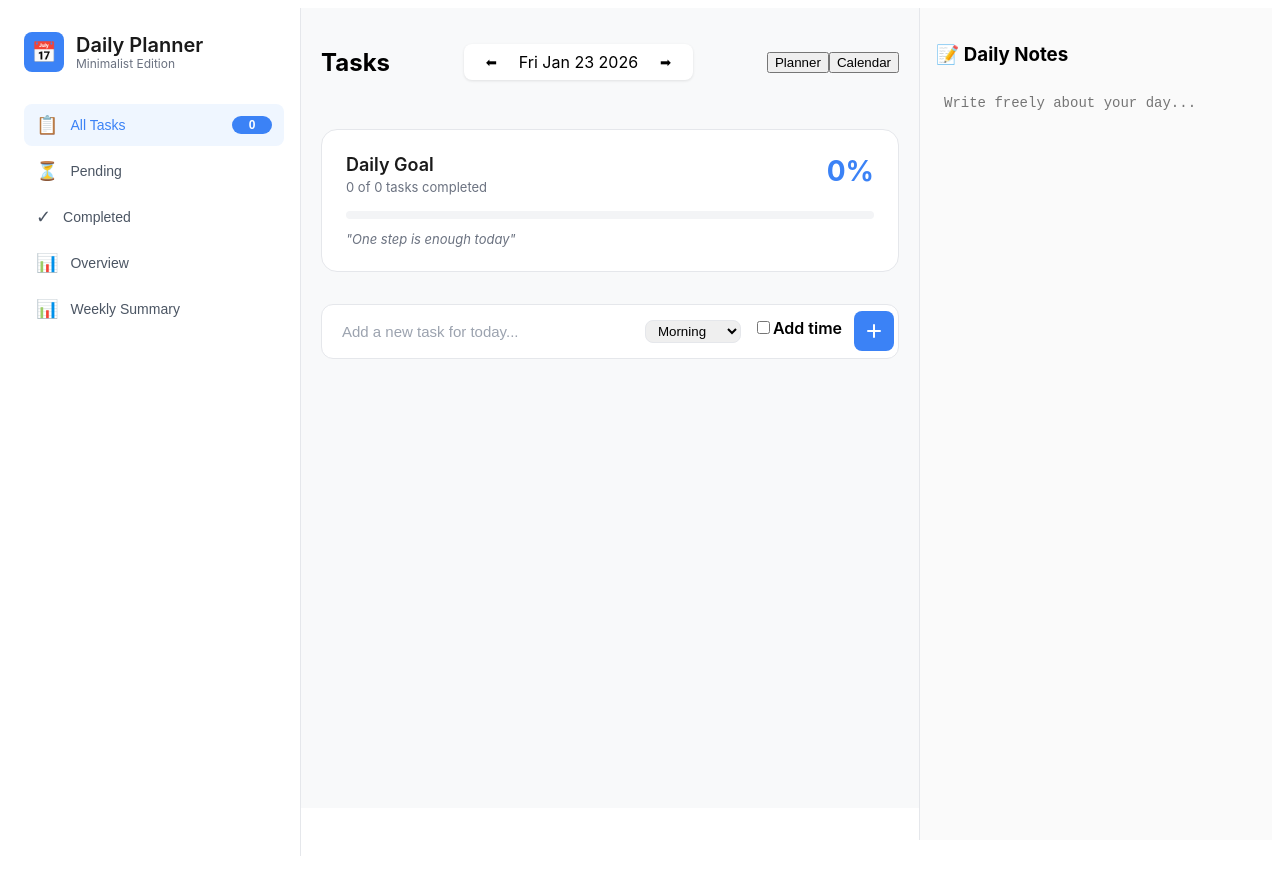
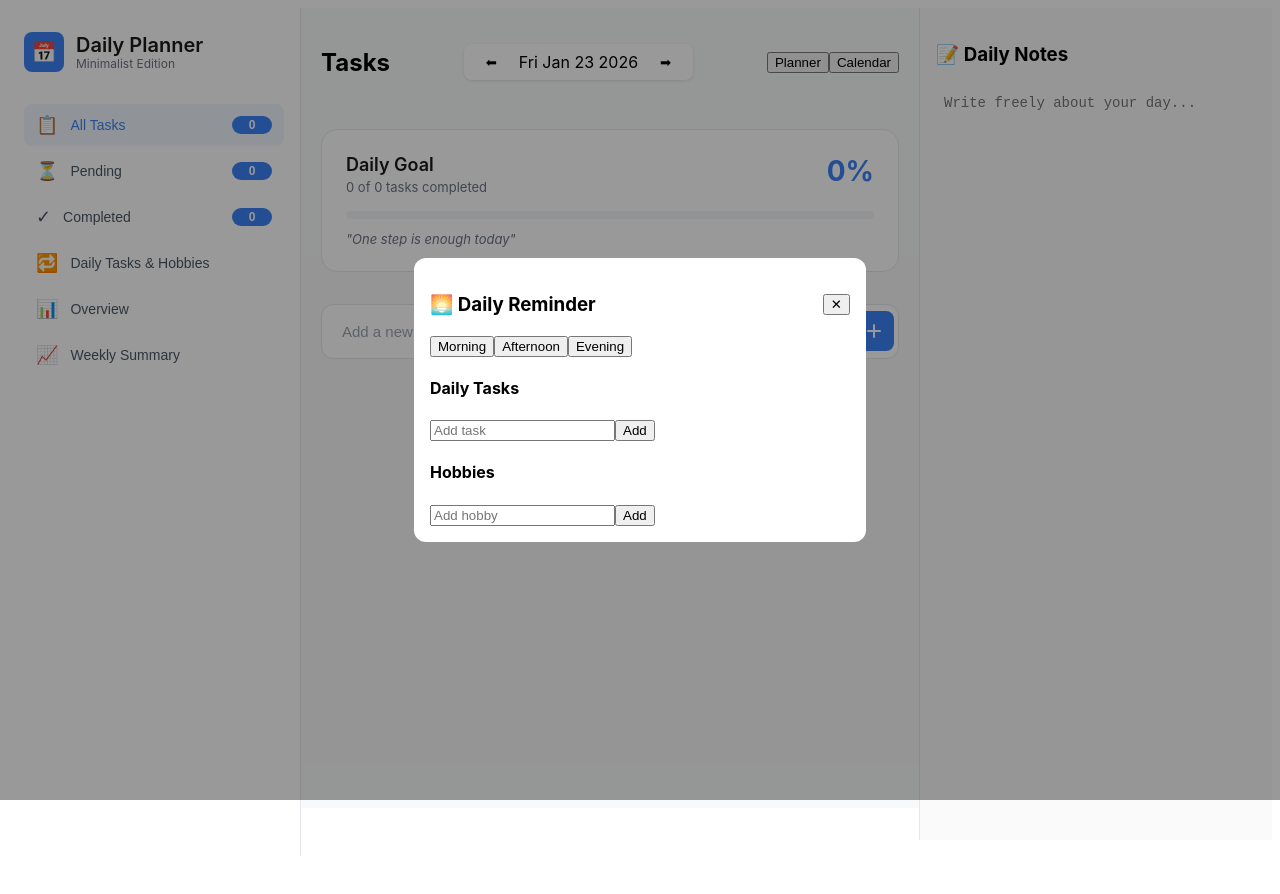
Before and after one commit to ABHISHEK-7455-coder/Daily-Planner, a React (Vite) app: page /day/2026-01-23 in a window 1280 px wide. Shown: the top 894 px of the page. Built offline with nearby package versions, Linux system fonts and the light colour scheme.

Commit message:
add daily tasks modal

```diff
--- a/src/components/Sidebar.css
+++ b/src/components/Sidebar.css
@@ -182,3 +182,49 @@
     font-size: 18px;
     font-weight: 600;
 }
+
+.modal-overlay {
+  position: fixed;
+  inset: 0;
+  background: rgba(0, 0, 0, 0.5);
+  display: flex;
+  align-items: center;
+  justify-content: center;
+  z-index: 999;
+}
+
+.modal-container {
+  background: #fff;
+  width: 420px;
+  border-radius: 12px;
+  padding: 16px;
+}
+
+.modal-header {
+  display: flex;
+  justify-content: space-between;
+  align-items: center;
+}
+
+.modal-close {
+  background: none;
+  border: none;
+  font-size: 18px;
+  cursor: pointer;
+}
+
+.modal-content {
+  margin-top: 12px;
+}
+
+.modal-section {
+  margin-bottom: 16px;
+}
+
+.modal-section ul {
+  padding-left: 16px;
+}
+
+.empty-text {
+  opacity: 0.6;
+}
--- a/src/components/Sidebar.jsx
+++ b/src/components/Sidebar.jsx
@@ -1,21 +1,115 @@
-import React from "react";
-import { useNavigate } from "react-router-dom";
+import React, {useState, useEffect} from "react";
 import "./Sidebar.css";
 
+const getTimeOfDay = () => {
+  const hour = new Date().getHours();
+  if (hour < 12) return "morning";
+  if (hour < 17) return "afternoon";
+  return "evening";
+};
+
 export default function Sidebar({
-  tasks = [],   // error-safe
-  onScroll,
+  tasks = [],
+  onFilterChange,
+  activeFilter,
   onOpenReflection,
   onOpenWeeklySummary
 }) {
-  //   const navigate = useNavigate();
+const [showModal, setShowModal] = useState(false);
+  const [dailyTasks, setDailyTasks] = useState([]);
+  const [hobbies, setHobbies] = useState([]);
+  const [taskInput, setTaskInput] = useState("");
+  const [hobbyInput, setHobbyInput] = useState("");
+  const [time, setTime] = useState("morning");
+
+  const todayKey = new Date().toISOString().split("T")[0];
+  const activeTime = getTimeOfDay();
+
 
   const completed = tasks.filter(t => t.completed).length;
+  const pending = tasks.filter(t => !t.completed).length;
   const total = tasks.length;
 
+    /* 🔁 AUTO OPEN ONCE PER DAY */
+  useEffect(() => {
+    const lastOpened = localStorage.getItem("daily-modal-opened");
+    if (lastOpened !== todayKey) {
+      setShowModal(true);
+      localStorage.setItem("daily-modal-opened", todayKey);
+    }
+  }, [todayKey]);
+
+  /* 🔹 LOAD */
+  useEffect(() => {
+    setDailyTasks(JSON.parse(localStorage.getItem("daily-tasks")) || []);
+    setHobbies(JSON.parse(localStorage.getItem("daily-hobbies")) || []);
+  }, []);
+
+  /* 💾 SAVE */
+  const save = (tasks, hobbies) => {
+    localStorage.setItem("daily-tasks", JSON.stringify(tasks));
+    localStorage.setItem("daily-hobbies", JSON.stringify(hobbies));
+  };
+
+  const addItem = (type) => {
+    if (!(type === "task" ? taskInput : hobbyInput).trim()) return;
+
+    const newItem = {
+      id: Date.now(),
+      text: type === "task" ? taskInput : hobbyInput,
+      done: false,
+      time
+    };
+
+    if (type === "task") {
+      const updated = [...dailyTasks, newItem];
+      setDailyTasks(updated);
+      save(updated, hobbies);
+      setTaskInput("");
+    } else {
+      const updated = [...hobbies, newItem];
+      setHobbies(updated);
+      save(dailyTasks, updated);
+      setHobbyInput("");
+    }
+  };
+
+  const toggleDone = (type, id) => {
+    const update = (list) =>
+      list.map(i => i.id === id ? { ...i, done: !i.done } : i);
+
+    if (type === "task") {
+      const updated = update(dailyTasks);
+      setDailyTasks(updated);
+      save(updated, hobbies);
+    } else {
+      const updated = update(hobbies);
+      setHobbies(updated);
+      save(dailyTasks, updated);
+    }
+  };
+
+  const renderList = (items, type) =>
+    items.map(item => (
+      <div
+        key={item.id}
+        className={`daily-item ${item.done ? "done" : ""} ${
+          item.time === activeTime ? "active-time" : ""
+        }`}
+      >
+        <input
+          type="checkbox"
+          checked={item.done}
+          onChange={() => toggleDone(type, item.id)}
+        />
+        <span>{item.text}</span>
+        <small>{item.time}</small>
+      </div>
+    ));
+
   return (
+    <>
     <aside className="sidebar-container">
-      {/* 🔹 EXISTING CONTENT (UNCHANGED) */}
       <div className="sidebar-content">
         <div className="sidebar-header">
           <div className="sidebar-logo">
@@ -28,50 +122,106 @@ export default function Sidebar({
         </div>
 
         <nav className="sidebar-nav">
-          <button className="sidebar-nav-item sidebar-nav-item-active" onClick={() => onScroll("morning")}>
+          <button
+            className={`sidebar-nav-item ${activeFilter === "all" ? "sidebar-nav-item-active" : ""}`}
+            onClick={() => onFilterChange("all")}
+          >
             <span className="sidebar-nav-icon">📋</span>
             <span className="sidebar-nav-label">All Tasks</span>
             <span className="sidebar-nav-badge">{total}</span>
           </button>
-          <button className="sidebar-nav-item" onClick={() => onScroll("afternoon")}>
+
+          <button
+            className={`sidebar-nav-item ${activeFilter === "pending" ? "sidebar-nav-item-active" : ""}`}
+            onClick={() => onFilterChange("pending")}
+          >
             <span className="sidebar-nav-icon">⏳</span>
             <span className="sidebar-nav-label">Pending</span>
+            <span className="sidebar-nav-badge">{pending}</span>
           </button>
-          <button className="sidebar-nav-item" onClick={() => onScroll("evening")}>
+
+          <button
+            className={`sidebar-nav-item ${activeFilter === "completed" ? "sidebar-nav-item-active" : ""}`}
+            onClick={() => onFilterChange("completed")}
+          >
             <span className="sidebar-nav-icon">✓</span>
             <span className="sidebar-nav-label">Completed</span>
+            <span className="sidebar-nav-badge">{completed}</span>
           </button>
+
+          <button
+            className="sidebar-nav-item"
+            onClick={() => setShowModal(true)}
+          >
+            <span className="sidebar-nav-icon">🔁</span>
+            <span className="sidebar-nav-label">Daily Tasks & Hobbies</span>
+          </button>
+
           <button className="sidebar-nav-item" onClick={onOpenReflection}>
             <span className="sidebar-nav-icon">📊</span>
             <span className="sidebar-nav-label">Overview</span>
           </button>
+
           <button className="sidebar-nav-item" onClick={onOpenWeeklySummary}>
-            <span className="sidebar-nav-icon">📊</span>
+            <span className="sidebar-nav-icon">📈</span>
             <span className="sidebar-nav-label">Weekly Summary</span>
           </button>
         </nav>
+      </div>
+    </aside>
 
+    {/* ================= MODAL ================= */ }
+      {showModal && (
+        <div className="modal-overlay">
+          <div className="modal-container">
+            <header className="modal-header">
+              <h3>🌅 Daily Reminder</h3>
+              <button onClick={() => setShowModal(false)}>✕</button>
+            </header>
 
-        {/* <div className="sidebar-projects">
-          <div className="sidebar-projects-header">PROJECTS</div>
-          <button className="sidebar-project-item sidebar-project-work">
-            <span className="sidebar-project-dot"></span>
-            <span>Work</span>
-          </button>
-          <button className="sidebar-project-item sidebar-project-personal">
-            <span className="sidebar-project-dot"></span>
-            <span>Personal</span>
-          </button>
-        </div> */}
-      </div>
+            {/* ⏰ TIME SELECT */}
+            <div className="time-selector">
+              {["Morning", "Afternoon", "Evening"].map(t => (
+                <button
+                  key={t}
+                  className={time === t ? "active" : ""}
+                  onClick={() => setTime(t)}
+                >
+                  {t}
+                </button>
+              ))}
+            </div>
 
-      {/* 🔥 NEW: BOTTOM BUTTON */}
-      {/* <div className="sidebar-footer">
-        <button className="sidebar-new-list-btn">
-          <span className="sidebar-new-list-icon">+</span>
-          <span>New List</span>
-        </button>
-      </div> */}
-    </aside>
+            {/* 📋 TASKS */}
+            <section>
+              <h4>Daily Tasks</h4>
+              <div className="input-row">
+                <input
+                  value={taskInput}
+                  onChange={e => setTaskInput(e.target.value)}
+                  placeholder="Add task"
+                />
+                <button onClick={() => addItem("task")}>Add</button>
+              </div>
+              {renderList(dailyTasks, "task")}
+            </section>
+
+            {/* 🧠 HOBBIES */}
+            <section>
+              <h4>Hobbies</h4>
+              <div className="input-row">
+                <input
+                  value={hobbyInput}
+                  onChange={e => setHobbyInput(e.target.value)}
+                  placeholder="Add hobby"
+                />
+                <button onClick={() => addItem("hobby")}>Add</button>
+              </div>
+              {renderList(hobbies, "hobby")}
+            </section>
+          </div>
+        </div>
+      )}
+    </>
   );
 }
--- a/src/pages/Today.jsx
+++ b/src/pages/Today.jsx
@@ -48,10 +48,21 @@ export default function Today() {
     const [showWeekly, setShowWeekly] = useState(false);
     const [isLoaded, setIsLoaded] = useState(false);
     const [viewMode, setViewMode] = useState("planner"); // planner | calendar
+    const [taskFilter, setTaskFilter] = useState("all");
 
     const morningRef = useRef(null);
     const afternoonRef = useRef(null);
     const eveningRef = useRef(null);
+
+    // 🔹 FILTER LOGIC (Google Calendar–style)
+    const getFilteredTasks = (timeOfDay) => {
+        return tasks.filter(t => {
+            if (t.timeOfDay !== timeOfDay) return false;
+            if (taskFilter === "pending") return !t.completed;
+            if (taskFilter === "completed") return t.completed;
+            return true;
+        });
+    };
 
     /* 🔄 SYNC URL → STATE */
     useEffect(() => {
@@ -201,10 +212,12 @@ export default function Today() {
 
             <Sidebar
                 tasks={tasks}
-                onScroll={scrollToSection}
+                activeFilter={taskFilter}
+                onFilterChange={setTaskFilter}
                 onOpenReflection={() => setShowReflection(true)}
                 onOpenWeeklySummary={() => setShowWeekly(true)}
             />
+
 
             <main className="today-main">
                 <div className="today-header">
@@ -235,19 +248,20 @@ export default function Today() {
                         <div ref={morningRef}>
                             <TaskSection
                                 title="Morning"
-                                tasks={tasks.filter(t => t.timeOfDay === "morning")}
+                                tasks={getFilteredTasks("morning")}
                                 onToggle={toggleTask}
                                 onDelete={deleteTask}
                                 onEdit={editTask}
                                 onReorder={reorderTasks}
                                 selectedDate={dayKey}
+
                             />
                         </div>
 
                         <div ref={afternoonRef}>
                             <TaskSection
                                 title="Afternoon"
-                                tasks={tasks.filter(t => t.timeOfDay === "afternoon")}
+                                tasks={getFilteredTasks("afternoon")}
                                 onToggle={toggleTask}
                                 onDelete={deleteTask}
                                 onEdit={editTask}
@@ -259,7 +273,7 @@ export default function Today() {
                         <div ref={eveningRef}>
                             <TaskSection
                                 title="Evening"
-                                tasks={tasks.filter(t => t.timeOfDay === "evening")}
+                                tasks={getFilteredTasks("evening")}
                                 onToggle={toggleTask}
                                 onDelete={deleteTask}
                                 onEdit={editTask}
```
Also changed, not shown: src/components/DailyRoutineModal.jsx (added, +79 -0 lines).
